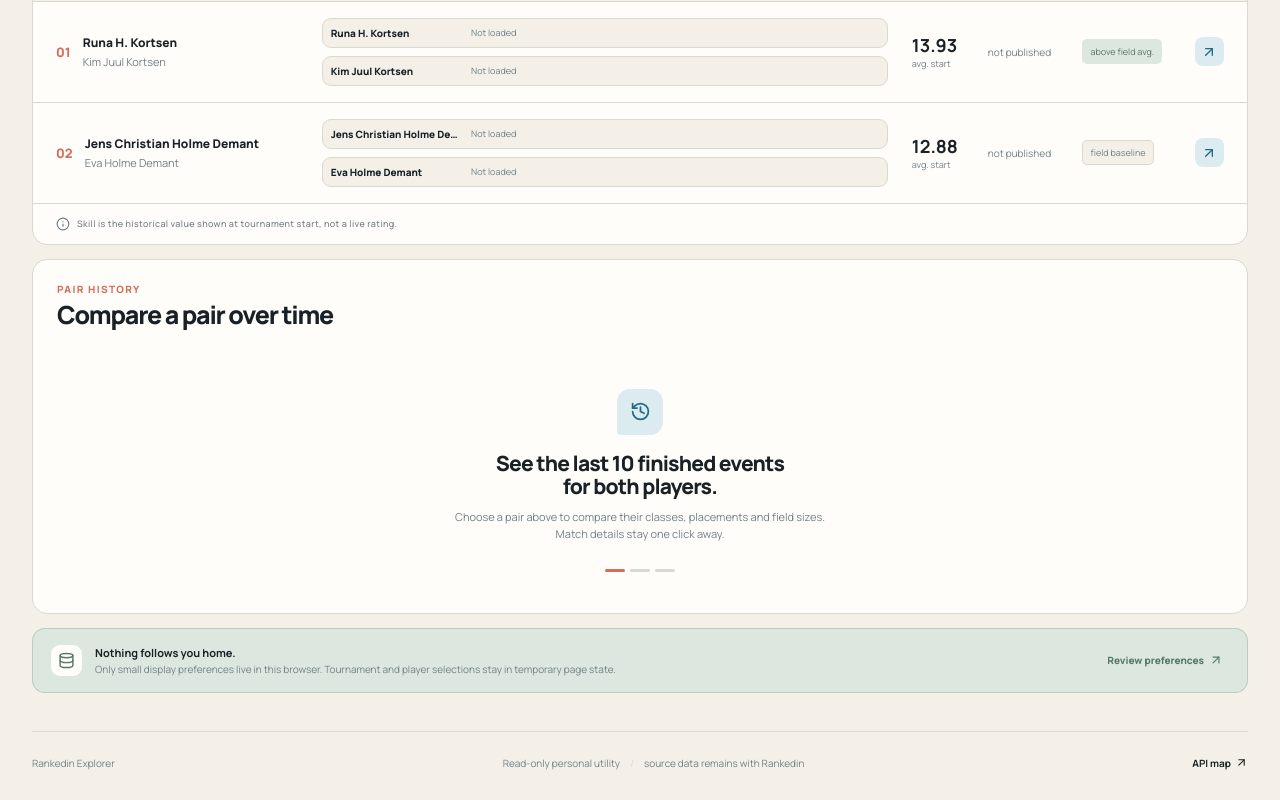
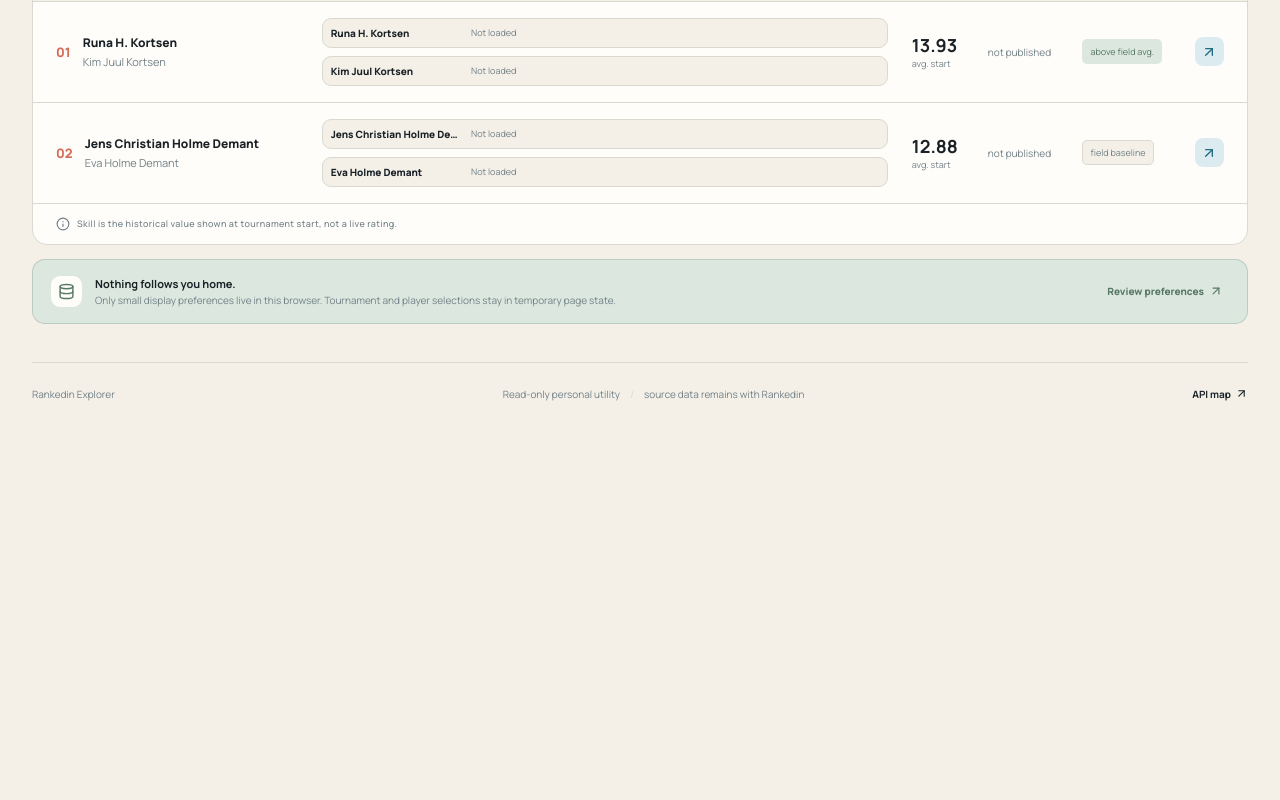
Before and after one commit to winrarr/rankedin-explorer, a React (Vite) app: page / in a window 1280 px wide. Shown: the part 1120-1920 px from the top of the page. After the commit the page ends 1551 px from the top, so only its background shows below. Built offline with nearby package versions, Linux system fonts and the light colour scheme.

Commit message:
Show pair history on selection

```diff
--- a/src/App.css
+++ b/src/App.css
@@ -177,6 +177,7 @@ h1 em { color: var(--coral); font-style: normal; }
 .metric-label { display: flex; align-items: center; gap: 7px; color: var(--muted); }.metric-card strong { display: block; margin: 13px 0 3px; font-family: inherit; font-size: 33px; line-height: 1; font-weight: 800; letter-spacing: -.06em; }.metric-card span { color: var(--muted); font-size: 10px; }
 
 .dashboard-grid { display: grid; grid-template-columns: 1fr; gap: 14px; }.field-card, .history-card { min-width: 0; background: var(--card); border: 1px solid var(--line); border-radius: 15px; }.field-card { overflow: hidden; }.history-card { padding: 24px; }
+.pair-history-panel { margin-top: 14px; }
 .card-heading { display: flex; align-items: flex-start; justify-content: space-between; gap: 20px; padding: 23px 23px 18px; }.card-heading-small { padding: 0 0 20px; }.section-kicker { color: var(--coral); }.card-heading h2 { margin: 7px 0 5px; font-family: inherit; font-size: 27px; line-height: 1; letter-spacing: -.05em; font-weight: 800; }.card-heading-small h2 { font-size: 25px; }.card-heading-small p { max-width: 580px; margin: 8px 0 0; line-height: 1.5; }
 .class-picker-wrap { position: relative; flex: none; }.class-picker-wrap select { max-width: 210px; padding-right: 30px; font-size: 11px; }.picker-chevron, .picker-loader { position: absolute; top: 9px; right: 9px; pointer-events: none; color: var(--muted); }.picker-loader { right: 27px; }
 .field-card-tools { display: flex; flex: none; align-items: flex-end; flex-direction: column; gap: 8px; min-width: 220px; }.placement-load-status { display: inline-flex; align-items: center; gap: 6px; color: var(--muted); font-size: 9px; }.placement-load-note { color: var(--coral); font-size: 9px; text-align: right; }
--- a/src/App.tsx
+++ b/src/App.tsx
@@ -2095,26 +2095,19 @@ function App() {
             <div className="table-footnote"><Info size={14} /> Skill is the historical value shown at tournament start, not a live rating.</div>
           </div>
 
-          <aside className="history-card">
+        </section>
+
+        {selectedPair && (
+          <section className="history-card pair-history-panel" aria-label={`Pair history for ${selectedPair.first.name} and ${selectedPair.second.name}`}>
             <div className="card-heading card-heading-small">
               <div>
                 <div className="section-kicker">PAIR HISTORY</div>
-                <h2>{selectedPair ? `${selectedPair.first.name} + ${selectedPair.second.name}` : 'Compare a pair over time'}</h2>
-                {selectedPair && <p>Placements come first. Open a tournament when you want the match-by-match context.</p>}
-              </div>
-              {selectedPair && <button className="icon-button quiet" type="button" onClick={() => { setSelectedPairId(null); setPairHistory(null) }} aria-label="Close pair history"><X size={17} /></button>}
-            </div>
-
-            {!selectedPair && (
-              <div className="trace-empty">
-                <div className="trace-empty-icon"><History size={21} /></div>
-                <h3>See the last {preferences.historyLimit} finished events for both players.</h3>
-                <p>Choose a pair above to compare their classes, placements and field sizes. Match details stay one click away.</p>
-                <div className="trace-rule"><span /><span /><span /></div>
-              </div>
-            )}
-
-            {selectedPair && (
+                <h2>{selectedPair.first.name} + {selectedPair.second.name}</h2>
+                <p>Placements come first. Open a tournament when you want the match-by-match context.</p>
+              </div>
+              <button className="icon-button quiet" type="button" onClick={() => { setSelectedPairId(null); setPairHistory(null) }} aria-label="Close pair history"><X size={17} /></button>
+            </div>
+
             <div className="pair-history-grid">
               <PlayerHistoryColumn
                 player={selectedPair.first}
@@ -2131,9 +2124,8 @@ function App() {
                 showContext={preferences.showContext}
               />
             </div>
+          </section>
         )}
-          </aside>
-        </section>
 
             <section className="privacy-strip">
               <div className="privacy-icon"><Database size={17} /></div>
```
Lines whose indentation alone changed are shown as unchanged.
